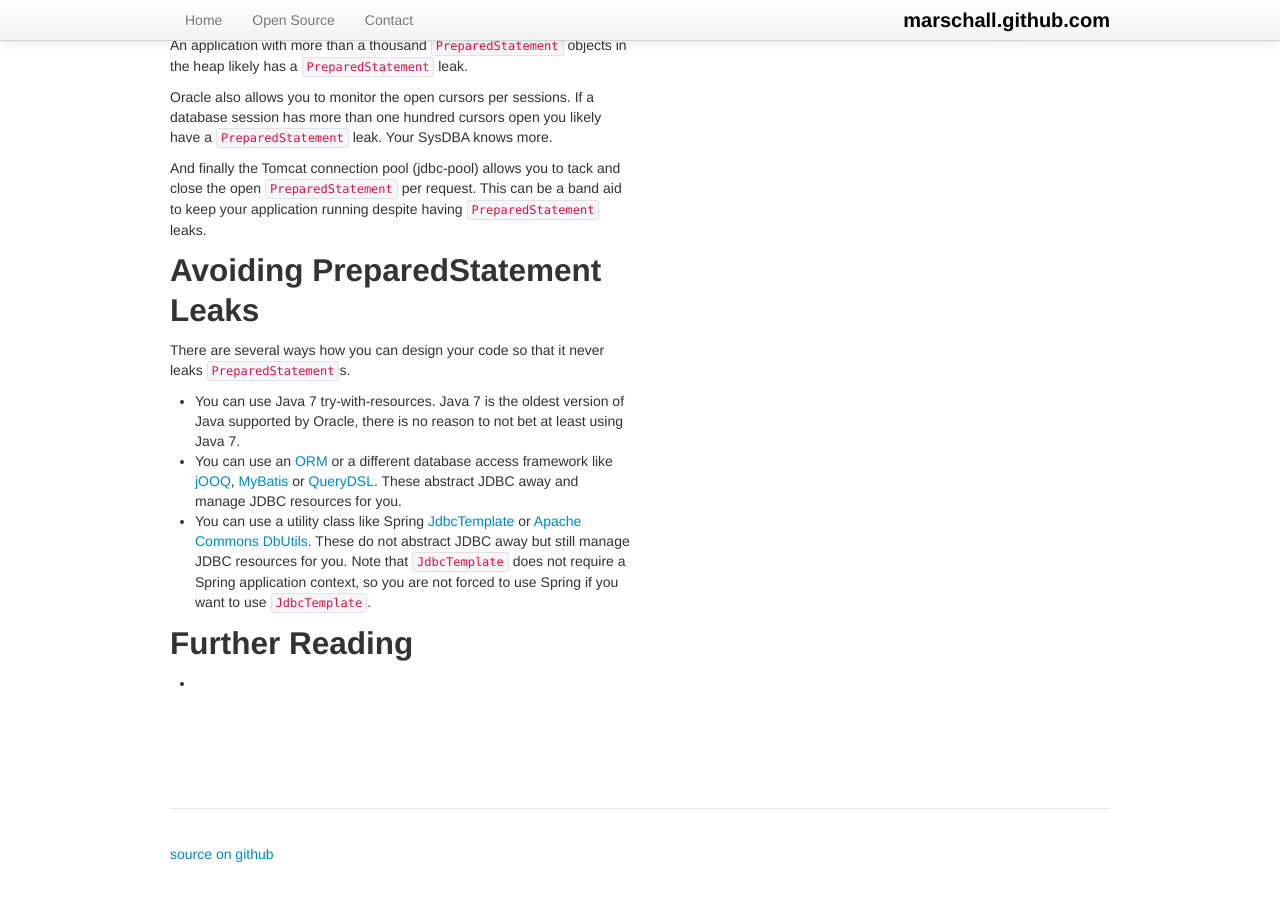
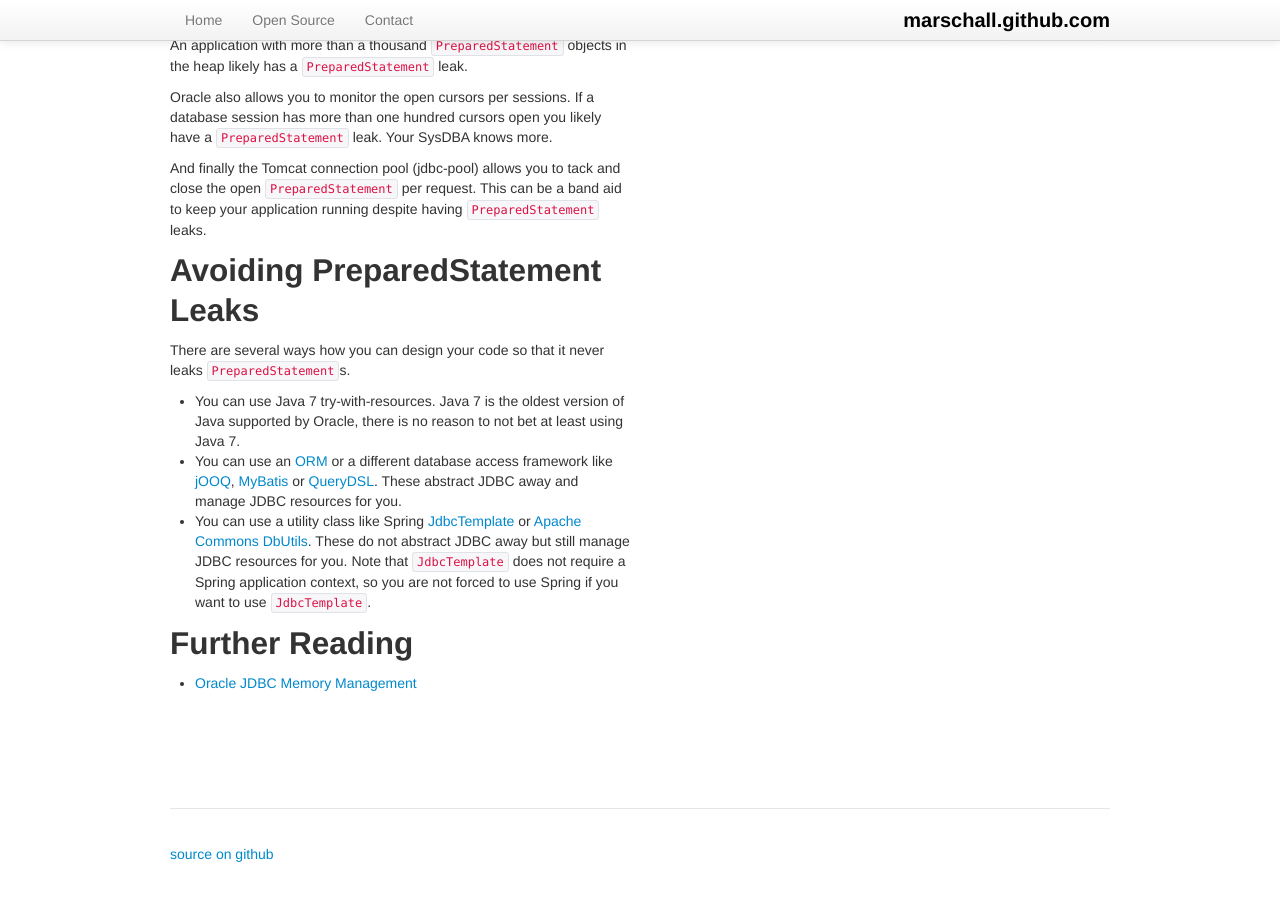
Before and after one commit to marschall/marschall.github.com, a Jekyll site: the page built from _posts/2015-01-17-debugging-preparedstatement-leaks.md, in a window 1280 px wide and 900 px high, scrolled down 1945 px. Built offline with Jekyll 4.4.1, drawn with Linux system fonts in a browser that asks for light colours.

Commit message:
name link

```diff
--- a/_posts/2015-01-17-debugging-preparedstatement-leaks.md
+++ b/_posts/2015-01-17-debugging-preparedstatement-leaks.md
@@ -70,4 +70,4 @@ There are several ways how you can design your code so that it never leaks `Prep
 Further Reading
 ---------------
 
- * [](http://www.oracle.com/technetwork/database/application-development/jdbc-memory-management-12c-1964666.pdf)
+ * [Oracle JDBC Memory Management](http://www.oracle.com/technetwork/database/application-development/jdbc-memory-management-12c-1964666.pdf)
```
